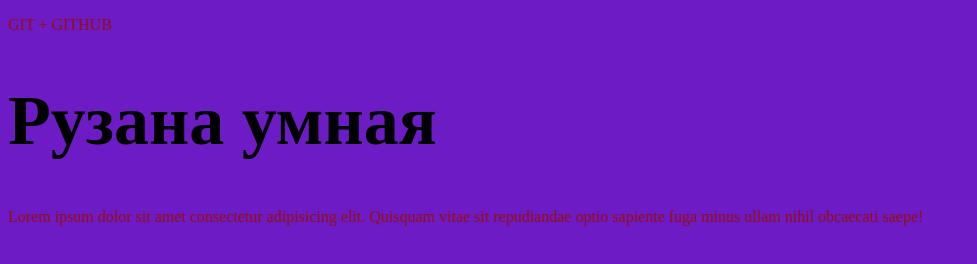
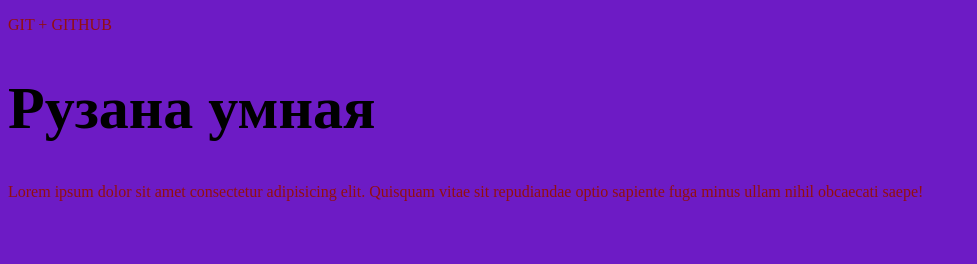
Before and after one commit to ledirume/git, a plain HTML site: page index.html in a window 1280 px wide. Shown: the whole page, without its empty margins (0-977 px from the left). Drawn offline with Linux system fonts and the light colour scheme.

```diff
--- a/css/main.css
+++ b/css/main.css
@@ -5,5 +5,7 @@ p{
     color: #930f0f;
 }
 h1{
-    font-size: 70px;
+    font-size: 60px;
+    /* font-size: 70px;
+    New apizod */
 }
```
